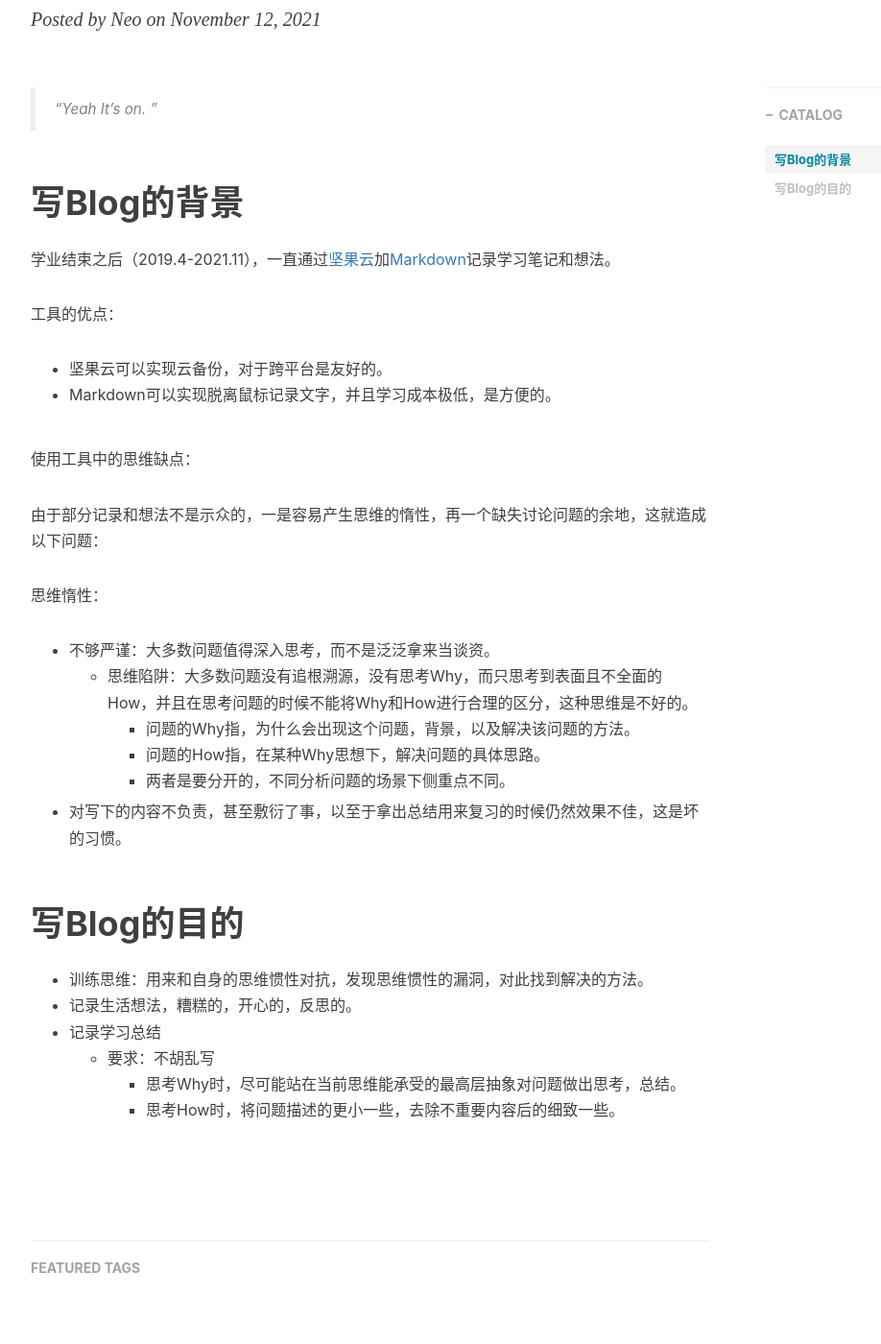
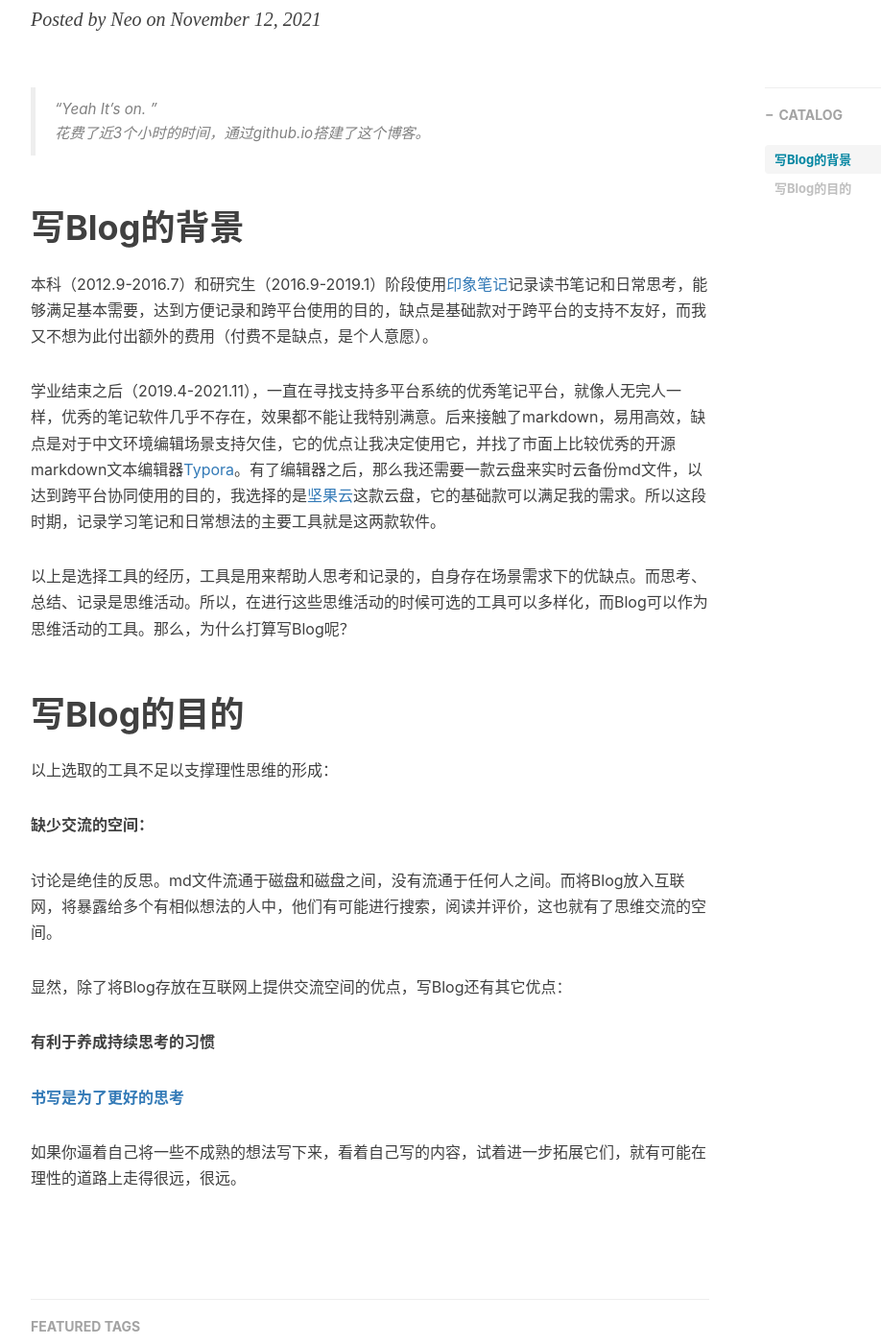
Before and after one commit to debuco/debuco.github.io, a Jekyll site: the page built from _posts/2021-11-12-hello-2021.markdown, in a window 1280 px wide and 1400 px high, scrolled down 262 px. Shown: the whole window at 96% size, without its empty margins (233-1151 px from the left). Built offline with Jekyll 4.4.1, drawn with Linux system fonts in a browser that asks for light colours; nearby versions of some CDN libraries; comment, search, counter and statistics services are not loaded.

Commit message:
update first blog

```diff
--- a/_posts/2021-11-12-hello-2021.markdown
+++ b/_posts/2021-11-12-hello-2021.markdown
@@ -8,38 +8,34 @@ catalog: true
 header-style: text
 tags:
     - 生活
+
+
 ---
 
 > “Yeah It's on. ”
+>
+> 花费了近3个小时的时间，通过github.io搭建了这个博客。
 
 # 写Blog的背景
 
-学业结束之后（2019.4-2021.11），一直通过[坚果云](https://www.jianguoyun.com/)加[Markdown](https://www.typora.io/)记录学习笔记和想法。
+本科（2012.9-2016.7）和研究生（2016.9-2019.1）阶段使用[印象笔记](https://www.yinxiang.com/)记录读书笔记和日常思考，能够满足基本需要，达到方便记录和跨平台使用的目的，缺点是基础款对于跨平台的支持不友好，而我又不想为此付出额外的费用（付费不是缺点，是个人意愿）。
 
-工具的优点：
+学业结束之后（2019.4-2021.11），一直在寻找支持多平台系统的优秀笔记平台，就像人无完人一样，优秀的笔记软件几乎不存在，效果都不能让我特别满意。后来接触了markdown，易用高效，缺点是对于中文环境编辑场景支持欠佳，它的优点让我决定使用它，并找了市面上比较优秀的开源markdown文本编辑器[Typora](https://www.typora.io/)。有了编辑器之后，那么我还需要一款云盘来实时云备份md文件，以达到跨平台协同使用的目的，我选择的是[坚果云](https://www.jianguoyun.com/)这款云盘，它的基础款可以满足我的需求。所以这段时期，记录学习笔记和日常想法的主要工具就是这两款软件。
 
-* 坚果云可以实现云备份，对于跨平台是友好的。
-* Markdown可以实现脱离鼠标记录文字，并且学习成本极低，是方便的。
-
-使用工具中的思维缺点：
-
-由于部分记录和想法不是示众的，一是容易产生思维的惰性，再一个缺失讨论问题的余地，这就造成以下问题：
-
-思维惰性：
-
-* 不够严谨：大多数问题值得深入思考，而不是泛泛拿来当谈资。
-  * 思维陷阱：大多数问题没有追根溯源，没有思考Why，而只思考到表面且不全面的How，并且在思考问题的时候不能将Why和How进行合理的区分，这种思维是不好的。
-    * 问题的Why指，为什么会出现这个问题，背景，以及解决该问题的方法。
-    * 问题的How指，在某种Why思想下，解决问题的具体思路。
-    * 两者是要分开的，不同分析问题的场景下侧重点不同。
-
-* 对写下的内容不负责，甚至敷衍了事，以至于拿出总结用来复习的时候仍然效果不佳，这是坏的习惯。
+以上是选择工具的经历，工具是用来帮助人思考和记录的，自身存在场景需求下的优缺点。而思考、总结、记录是思维活动。所以，在进行这些思维活动的时候可选的工具可以多样化，而Blog可以作为思维活动的工具。那么，为什么打算写Blog呢？
 
 # 写Blog的目的
 
-* 训练思维：用来和自身的思维惯性对抗，发现思维惯性的漏洞，对此找到解决的方法。
-* 记录生活想法，糟糕的，开心的，反思的。
-* 记录学习总结
-  * 要求：不胡乱写
-    * 思考Why时，尽可能站在当前思维能承受的最高层抽象对问题做出思考，总结。
-    * 思考How时，将问题描述的更小一些，去除不重要内容后的细致一些。
+以上选取的工具不足以支撑理性思维的形成：
+
+**缺少交流的空间：**
+
+讨论是绝佳的反思。md文件流通于磁盘和磁盘之间，没有流通于任何人之间。而将Blog放入互联网，将暴露给多个有相似想法的人中，他们有可能进行搜索，阅读并评价，这也就有了思维交流的空间。
+
+显然，除了将Blog存放在互联网上提供交流空间的优点，写Blog还有其它优点：
+
+**有利于养成持续思考的习惯**
+
+[**书写是为了更好的思考**](http://mindhacks.cn/2009/02/09/writing-is-better-thinking/)
+
+如果你逼着自己将一些不成熟的想法写下来，看着自己写的内容，试着进一步拓展它们，就有可能在理性的道路上走得很远，很远。
```
